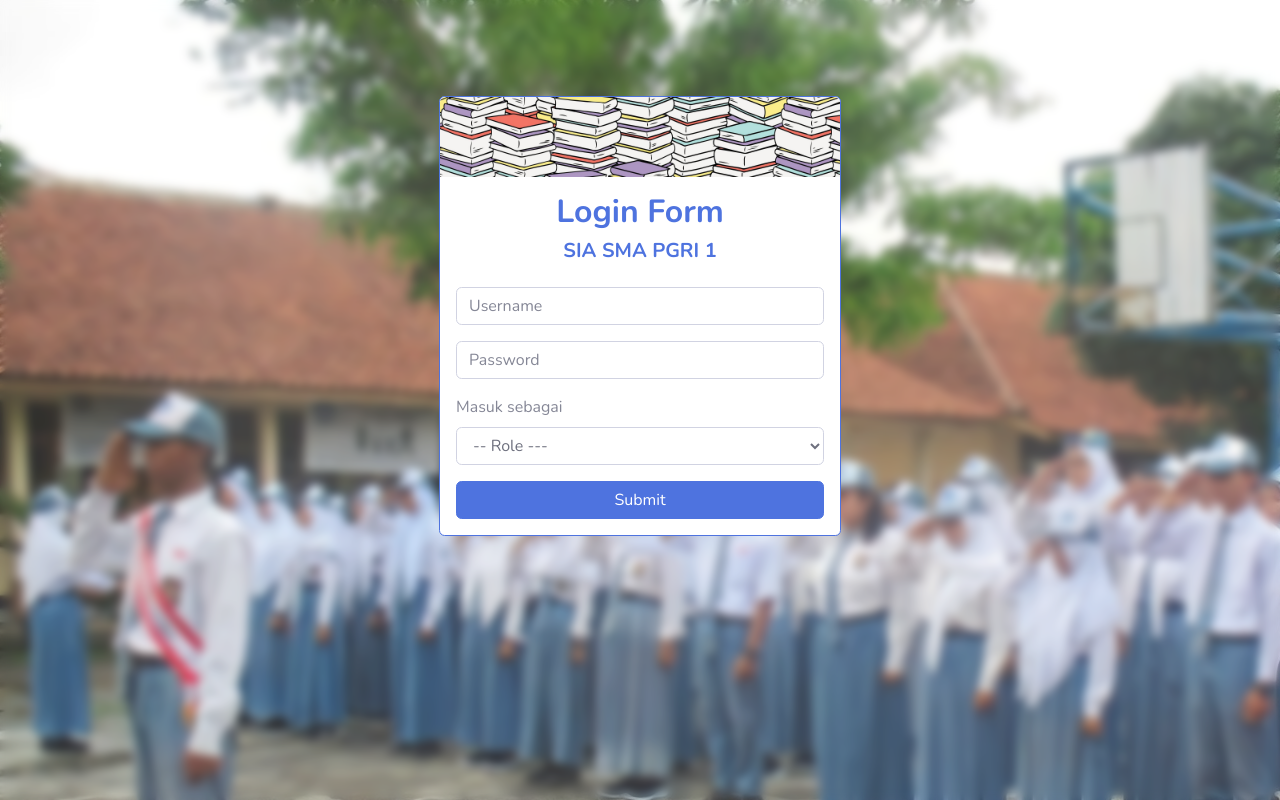
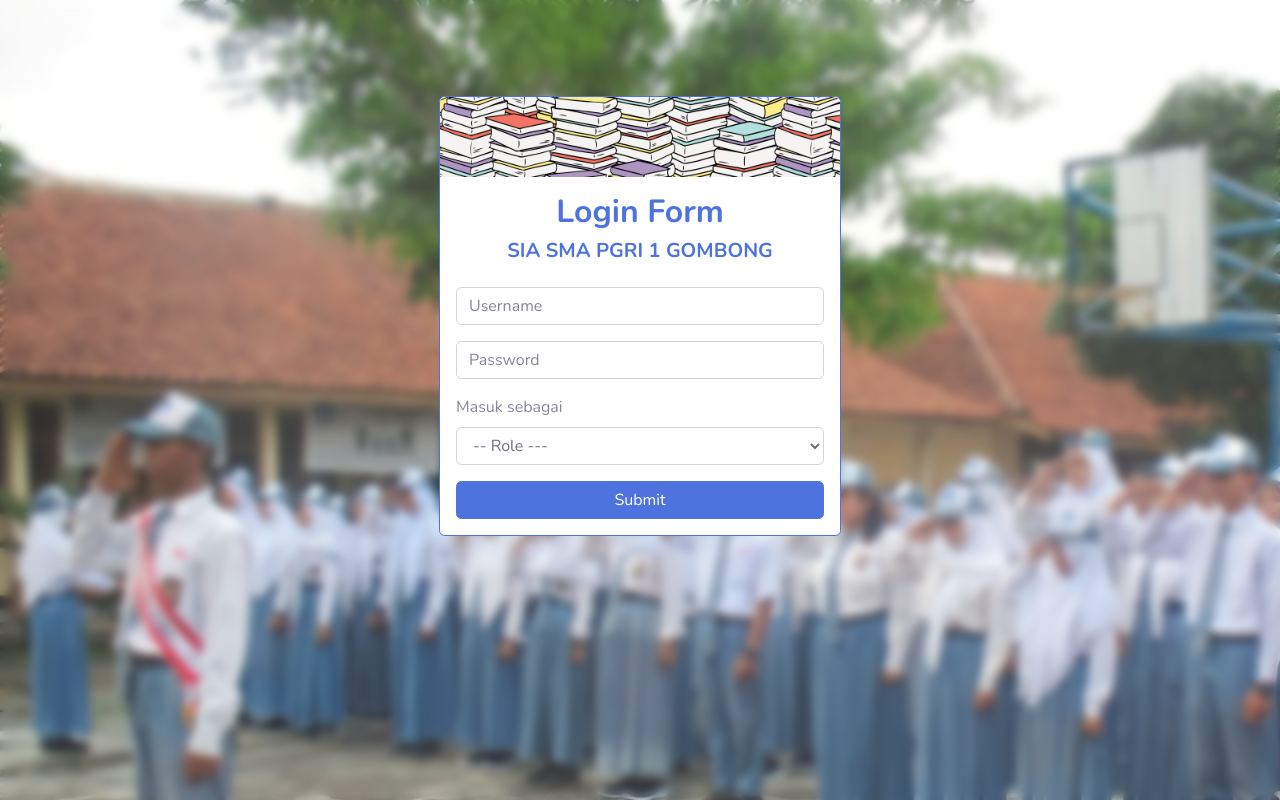
Before and after one commit to yusufseptian/sia-smarigo, a CodeIgniter 4 app: template app/Views/auth/other.php in a window 1280 px wide. Run offline with PHP 8.4 and a stand-in for CodeIgniter, Linux system fonts and the light colour scheme; the template is opened without the code that fills it, so the values that code supplies are empty; some libraries are stand-ins or nearby versions.

Commit message:
test cpanel yml

```diff
--- a/app/Views/auth/other.php
+++ b/app/Views/auth/other.php
@@ -5,7 +5,7 @@
         <img src="<?= base_url('assets/img/pattern_book.jpg') ?>" class="img-fluid w-100 mb-3 rounded-top" style="height: 80px; object-fit: cover;">
         <div class="mx-2 mb-4 text-center">
             <h2 class="font-weight-bold text-primary">Login Form</h2>
-            <h5 class="text-primary font-weight-bold">SIA SMA PGRI 1</h5>
+            <h5 class="text-primary font-weight-bold">SIA SMA PGRI 1 GOMBONG</h5>
         </div>
         <form action="<?= base_url('auth/login') ?>" method="post" style="width: 400px;" class="px-3">
             <?php if (session('wrongData')) : ?>
```
Also changed, not shown: public/favicon copy 2.ico (deleted), public/favicon copy.ico (deleted).
